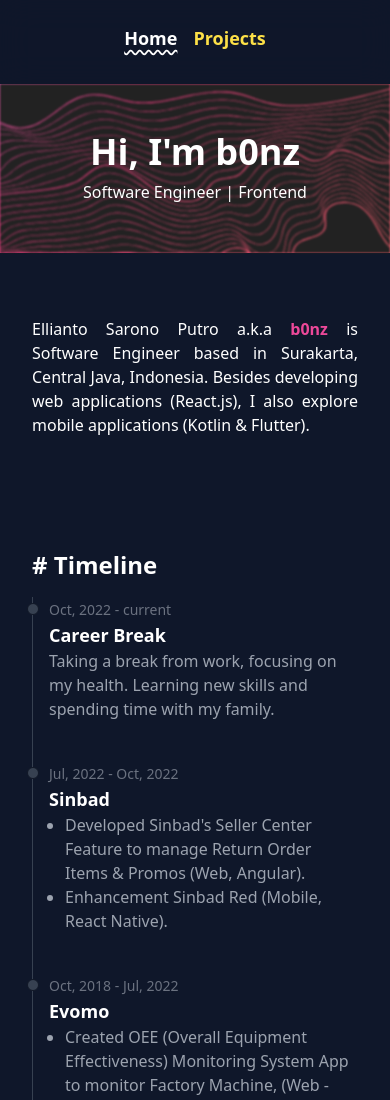
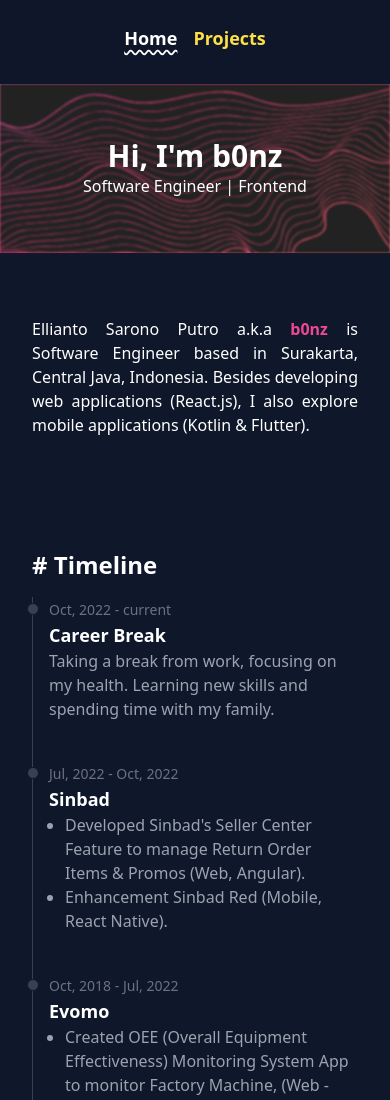
Before and after one commit to b0nz/b0nz.xyz, an Astro site: page / in a window 390 px wide. Shown: the top 1100 px of the page. Built offline with nearby package versions, Linux system fonts and the light colour scheme; Astro itself is replaced by a stand-in of ours; some icons are missing.

Commit message:
resize font

```diff
--- a/src/components/Hero/style.css
+++ b/src/components/Hero/style.css
@@ -12,7 +12,7 @@
   @apply text-center z-10 text-white;
 }
 .hero .hero-text h1 {
-  @apply text-4xl md:text-6xl font-bold mb-2;
+  @apply text-3xl md:text-6xl font-bold md:mb-2;
 }
 
 @keyframes gradient {
```
